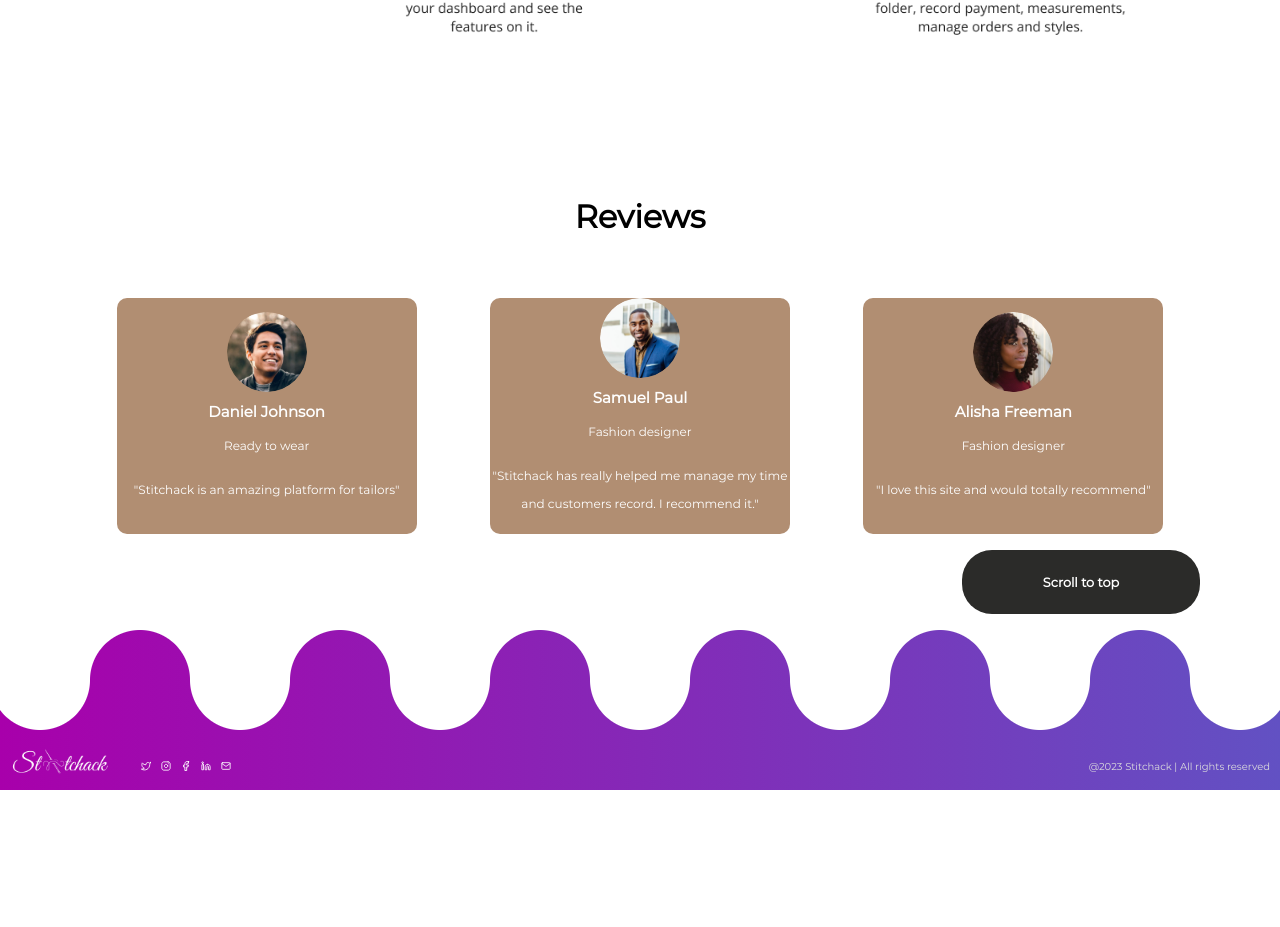
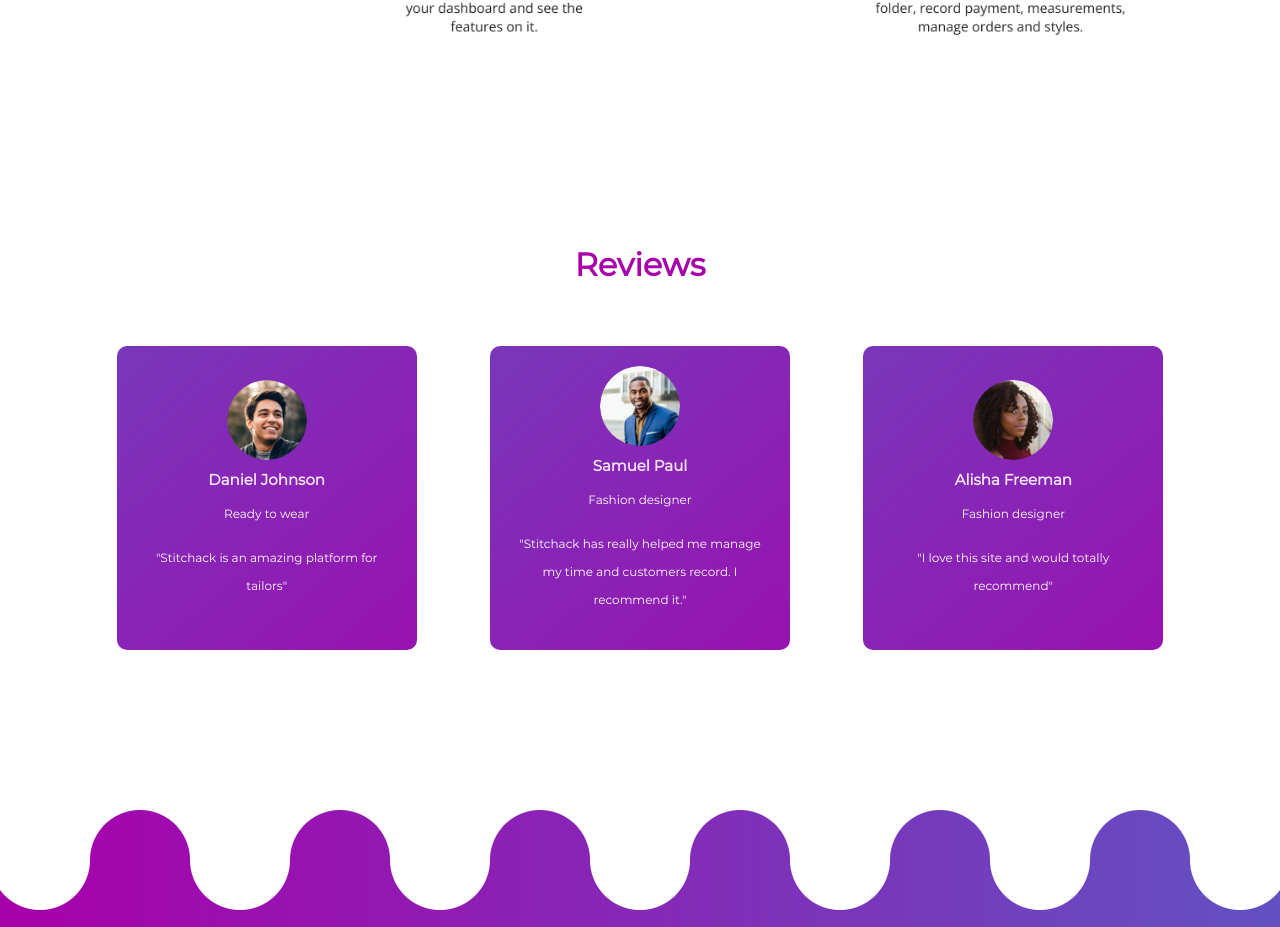
Before and after one commit to titoadeoye/Stitchack, a React (Create React App) app: page / in a window 1280 px wide. Shown: the part 2325-3252 px from the top of the page. Before the commit the page ends 3115 px from the top, so only its background shows below. Built offline with nearby package versions, Linux system fonts and the light colour scheme.

Commit message:
Add files via upload

```diff
--- a/src/components/Reviews/Reviews.css
+++ b/src/components/Reviews/Reviews.css
@@ -3,6 +3,8 @@
     flex-direction: column;
     align-items: center;
     padding-inline: 80px;
+    margin: 3em 0;
+    margin-bottom: 10em;
 }
 
 #reviews h2 {
@@ -10,7 +12,7 @@
     font-weight: 700;
     font-size: 32px;
     line-height: 35px;
-    color: #000000;
+    color: rgb(168, 0, 171);
 
 }
 
@@ -21,7 +23,7 @@
 }
 
 .review {
-    background: #B18E72;
+    background: linear-gradient(139.52deg,#6251C3 -73.08%,#A800AB 150.16%);;
     border-radius: 10px;
     display: flex;
     flex-direction: column;
@@ -29,7 +31,7 @@
     text-align: center;
     flex-wrap: wrap;
     width: 300px;
-
+    padding: 20px;
 }
 
 .review img {
@@ -44,7 +46,7 @@
     font-size: 15px;
     line-height: 24px;
     padding-top: 0.5em;
-    color: #FEFEFE;
+    color: #f6e5f7;
 
 }
 
--- a/src/components/Reviews/Reviews.js
+++ b/src/components/Reviews/Reviews.js
@@ -28,9 +28,9 @@ export default function Reviews() {
                     <p>"I love this site and would totally recommend"</p>
                 </div>
             </div>
-            <div className="scroll">
+            {/* <div className="scroll">
                 <a href="#home">Scroll to top</a>
-            </div>
+            </div> */}
         </div>
     )
 }
```
